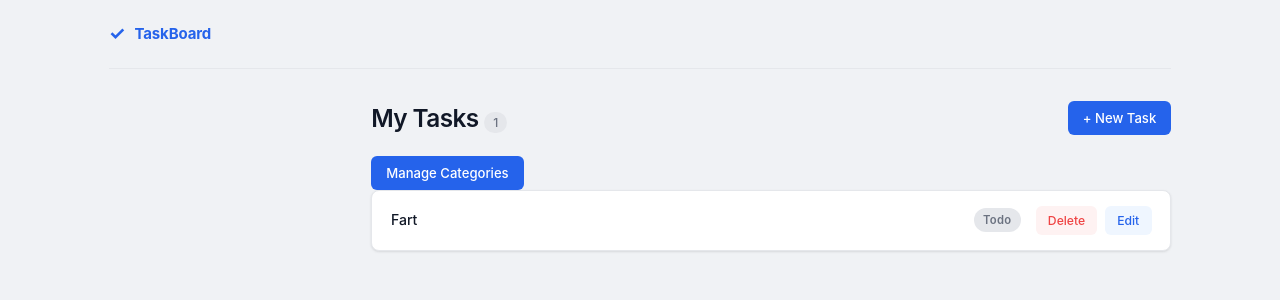
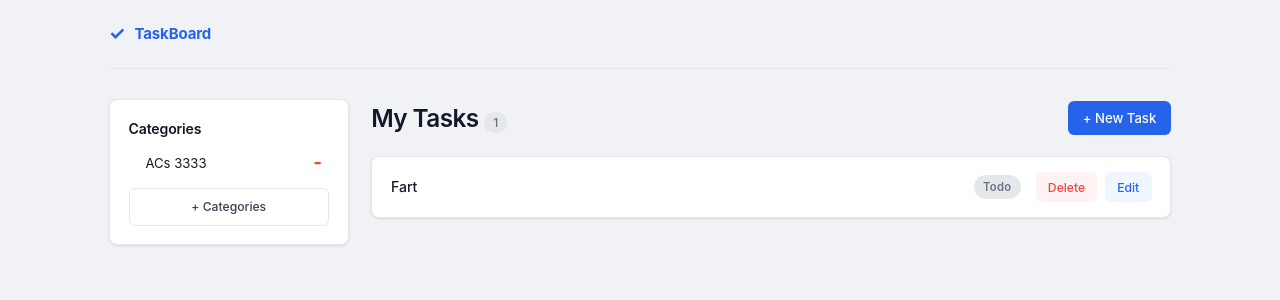
Before and after one commit to meganclapinski25/4320-state-management, a React (Vite) app: page /tasks in a window 1280 px wide. Shown: the top 300 px of the page. Built offline with nearby package versions, Linux system fonts and the light colour scheme; data requests are answered from the project's data file.

Commit message:
sidebar category styling

```diff
--- a/src/components/Sidebar.jsx
+++ b/src/components/Sidebar.jsx
@@ -1,7 +1,7 @@
 import { useEffect } from "react"
 import { Link } from 'react-router-dom'
 import { useDispatch, useSelector } from 'react-redux'
-import { fetchCategories, selectAllCategories } from '../store/categoriesSlice'
+import { fetchCategories, selectAllCategories, deleteCategories } from '../store/categoriesSlice'
 
 
 
@@ -36,7 +36,13 @@ function Sidebar(){
                       className="cat-dot"
                       style={{ background: cat.color }}
                     />
-                    {cat.name}
+                    <span className = "cat-name">{cat.name}</span>
+                    <button
+                      className="cat-remove"
+                      onClick={() => dispatch(deleteCategories(cat.id))}
+                    >
+                      -
+                    </button>
                   </li>
                 ))}
               </ul>
--- a/src/index.css
+++ b/src/index.css
@@ -373,6 +373,44 @@ label {
   background: var(--bg);
   color: var(--text-h);
 }
+.sidebar-categories li {
+  display: flex;
+  align-items: center;
+  gap: 0.5rem;
+  font-size: 0.875rem;
+  color: var(--text-h);
+}
+
+.sidebar-categories .cat-name {
+  flex: 1;
+  min-width: 0;
+  overflow: hidden;
+  text-overflow: ellipsis;
+  white-space: nowrap;
+}
+
+button.cat-remove {
+  background: transparent;
+  color: var(--danger);
+  border: 1px solid transparent;
+  width: 1.5rem;
+  height: 1.5rem;
+  padding: 0;
+  font-size: 1.25rem;
+  font-weight: 700;
+  line-height: 1;
+  border-radius: 4px;
+  display: inline-flex;
+  align-items: center;
+  justify-content: center;
+  cursor: pointer;
+  opacity: 1;
+  transition: background 0.15s, color 0.15s;
+}
+button.cat-remove:hover {
+  background: var(--danger);
+  color: #fff;
+}
 
 /* =====================================================
    Color Swatch Picker
--- a/src/pages/TaskList.jsx
+++ b/src/pages/TaskList.jsx
@@ -3,6 +3,7 @@ import TaskItem from '../components/TaskItem'
 import { useDispatch, useSelector } from 'react-redux'
 import { deleteTask, fetchTasks, selectAllTasks } from '../store/tasksSlice'
 import { useEffect } from 'react'
+import Sidebar from '../components/Sidebar'
 
 function TaskList() {
   const tasks = useSelector(selectAllTasks)
@@ -23,15 +24,13 @@ function TaskList() {
 
   return (
     <div className="app-layout">
-      <aside className="sidebar">
-
-      </aside>
+      <Sidebar />
       <main className ="app-main">
         <div className="task-list-header">
           <h1>My Tasks <span className="task-count">{tasks.length}</span></h1>
           <Link to="/tasks/new" className="btn-link">+ New Task</Link>
         </div>
-        <Link to="/categories" className="btn-link">Manage Categories</Link>
+
 
         {tasks.length === 0 ? (
           <p className="state-message">No tasks yet. Create one to get started.</p>
```
